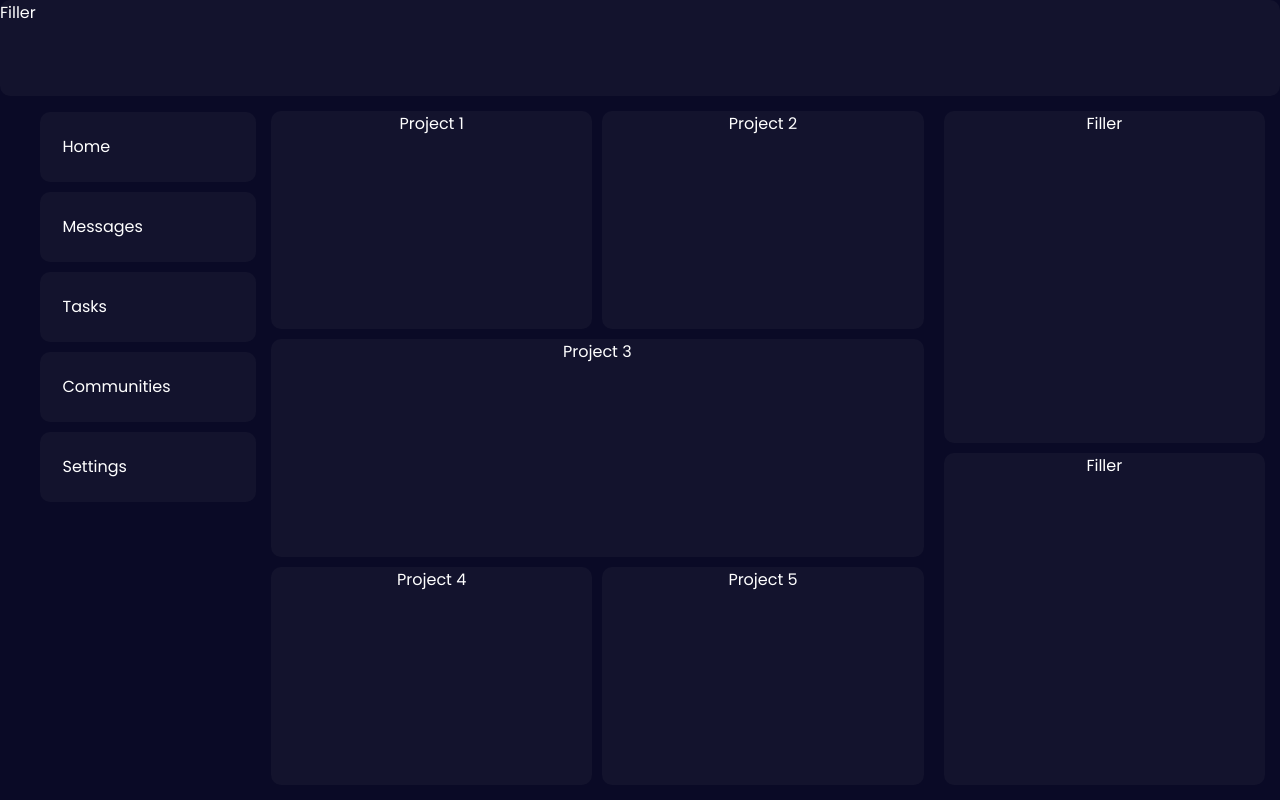
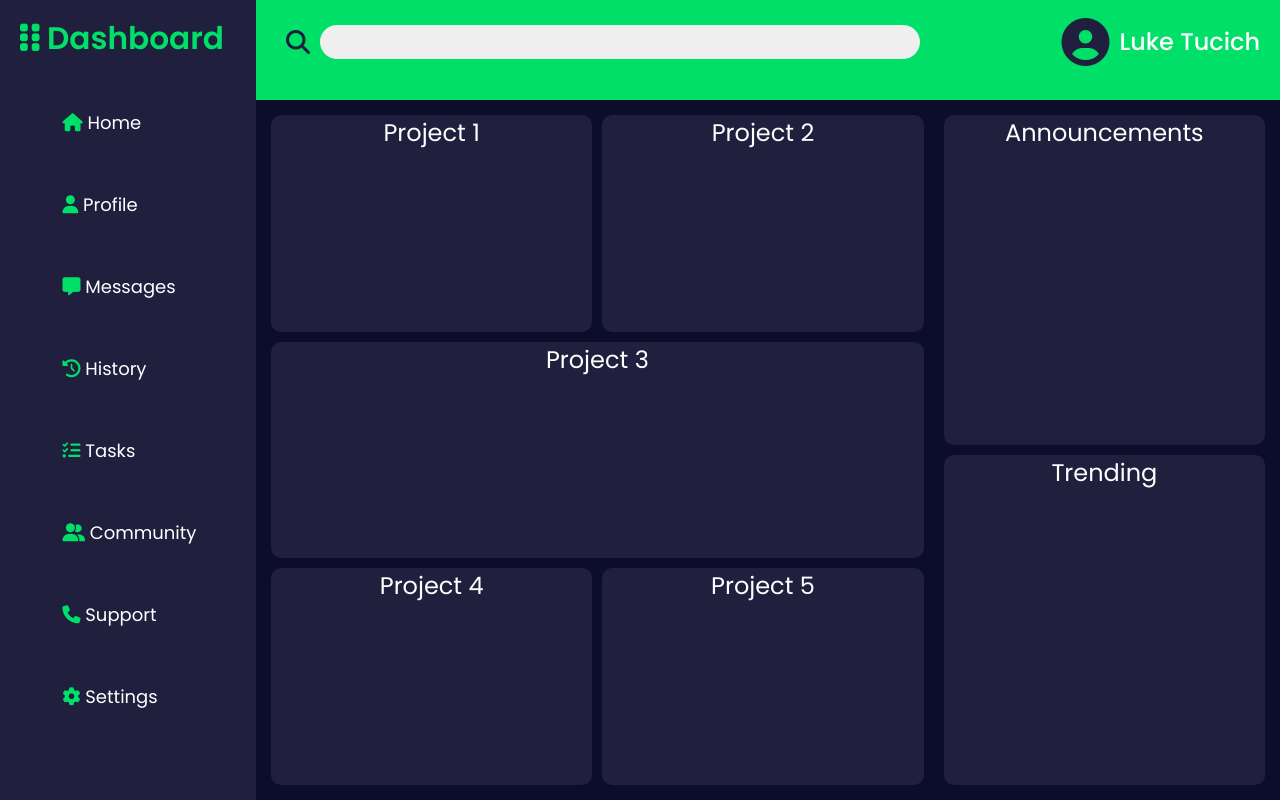
Before and after one commit to luketucich/admin-dashboard, a plain HTML site: page index.html in a window 1280 px wide. Drawn offline with Linux system fonts and the light colour scheme.

Commit message:
Updated layout to shrink header height, added icons, updated color scheme using CSS variables, updated project layout to adjust implicitly created grid rows, and fixed text size.

```diff
--- a/index.html
+++ b/index.html
@@ -7,6 +7,7 @@
     <link rel="preconnect" href="https://fonts.googleapis.com">
     <link rel="preconnect" href="https://fonts.gstatic.com" crossorigin>
     <link href="https://fonts.googleapis.com/css2?family=Poppins:ital,wght@0,100;0,200;0,300;0,400;0,500;0,600;0,700;0,800;0,900;1,100;1,200;1,300;1,400;1,500;1,600;1,700;1,800;1,900&display=swap" rel="stylesheet">
+    <script src="https://kit.fontawesome.com/9612a991fa.js" crossorigin="anonymous"></script>
     <title>Admin Dashboard</title>
 </head>
 
@@ -14,16 +15,36 @@
     <main>
         <div class="gridContainer">
             <div class="nav">
+                <a href=index.html class="navLogo"><i class="fa-solid fa-grip-vertical"></i> Dashboard</a>
                 <ul class="navTools">
-                    <li>Home</li>
-                    <li>Messages</li>
-                    <li>Tasks</li>
-                    <li>Communities</li>
-                    <li>Settings</li>
+                    <li><i class="fa-solid fa-house"></i> Home</li>
+                    <li><i class="fa-solid fa-user"></i> Profile</li>
+                    <li><i class="fa-solid fa-message"></i> Messages</li>
+                    <li><i class="fa-solid fa-clock-rotate-left"></i> History</li>
+                    <li><i class="fa-solid fa-list-check"></i> Tasks</li>
+                    <li><i class="fa-solid fa-user-group"></i> Community</li>
+                    <li><i class="fa-solid fa-phone"></i> Support</li>
+                    <li><i class="fa-solid fa-gear"></i> Settings</li>
                 </ul>
             </div>
 
-            <div class="header">Filler</div>
+            <div class="header">
+                <div class="headerRow">
+                    <div class="search">
+                        <i class="fa-solid fa-magnifying-glass"></i>
+                        <button class="searchBar"></button>
+                    </div>
+
+                    <div class="userInfo">
+                        <i class="fa-solid fa-circle-user"></i>
+                        <p>Luke Tucich</p>
+                    </div>
+                </div>
+                <div class="headerRow">
+                    <div class="userWelcome"></div>
+                    <div class="userButtons"></div>
+                </div>
+            </div>
             <div class="content">
                 <div class="projectsContainer">
                     <div class="project">Project 1</div>
@@ -33,8 +54,8 @@
                     <div class="project">Project 5</div>
                 </div>
                 <div class="suggestedContainer">
-                    <div class="announcementsContainer">Filler</div>
-                    <div class="trendingContainer">Filler</div>
+                    <div class="announcementsContainer">Announcements</div>
+                    <div class="trendingContainer">Trending</div>
                 </div>
             </div>
         </div>
--- a/styles.css
+++ b/styles.css
@@ -3,11 +3,15 @@ body {
     box-sizing: border-box;
     min-height: 100vh;
     color: #FFFF;
-    background-color: #0a0a26;
+    background-color: var(--primary)
 }
 
 :root{
-    font-size: 16px;
+    font-size: 24px;
+    --primary:#0c0c2b;
+    --secondary: #20203e;
+    --secondary-hover: rgb(54, 54, 87);
+    --accent:#00e069;
 }
 
 * {
@@ -18,13 +22,24 @@ body {
 .gridContainer{
     display: grid;
     min-height: 100vh;
-    grid-template-columns: minmax(200px,1fr) 4fr;
-    grid-template-rows: 1fr, 6fr;
+    grid-template-columns: minmax(240px,1fr) 4fr;
+    grid-template-rows: auto 1fr;
 }
 
 .nav{
-    grid-row: 2/6;
-    background-color: #0a0a26;
+    grid-row: 1/6;
+    background-color:var(--secondary);
+    padding-right: 10px;
+    padding-top: 15px;
+}
+
+.navLogo{
+    text-decoration: none;
+    font-size: 1.3rem;
+    font-weight: 600;
+    padding-left: 20px;
+    padding-top: 10px;
+    color: var(--accent);
 }
 
 .navTools{
@@ -34,33 +49,78 @@ body {
     gap: 10px;
 }
 
+.fa-solid{
+    color: var(--accent);
+}
+
 ul > * {
     padding: 5px;
-    background-color: #13132d;
+    background-color: var(--secondary);
     border-radius: 10px;
     padding: 22.5px;
+    font-size: .75rem;
 }
 
 ul > *:hover {
-    background-color: #232341;
+    background-color: var(--secondary-hover);
     cursor: grab;
 }
 
-.navLogo{
-
+.header{
+    display: flex;
+    flex-direction: column;
+    grid-column: 2 / 3;
+    background-color: var(--accent);
+    height: 100px; /* Set specific height */
 }
 
-.header{
-    grid-column: 1 / 3;
-    background-color: #13132d;
-    border-radius: 10px;
+.headerRow{
+    display: flex;
+    justify-content: space-between;
+    align-items: center;
+    padding-left: 20px;
+    padding-right: 20px;
+}
+
+.search{
+    display: flex;
+    flex-direction: row;
+    align-items: center;
+    gap: 10px;
+    padding: 10px;
+}
+
+.fa-magnifying-glass{
+    color: var(--secondary);
+}
+
+.searchBar{
+    padding-top: 17px;
+    padding-bottom: 17px;
+    padding-left: 300px;
+    padding-right: 300px;
+    border-radius: 20px;
+    border: none;
+    flex: 0 1 0;
+}
+
+.userInfo{
+    display: flex;
+    align-items: center;
+    gap: 10px;
+    paint-order: stroke fill;
+    font-weight: 500;
+}
+.fa-circle-user{
+    color:var(--secondary);
+    font-size: 2rem;
 }
 
 .content{
     display: grid;
     grid-template-columns: 2fr 1fr;
     grid-row: 2/6;
-    background-color: #0a0a26;
+    background-color: var(--primary);
     padding: 10px;
     gap: 10px;
 }
@@ -72,7 +132,7 @@ ul > *:hover {
 .content > div > div {
     border-radius: 10px;
     text-align: center;
-    background-color: #13132d;
+    background-color: var(--secondary);
 }
 
 .projectsContainer{
```
Also changed, not shown: profile-circle.svg (added).
